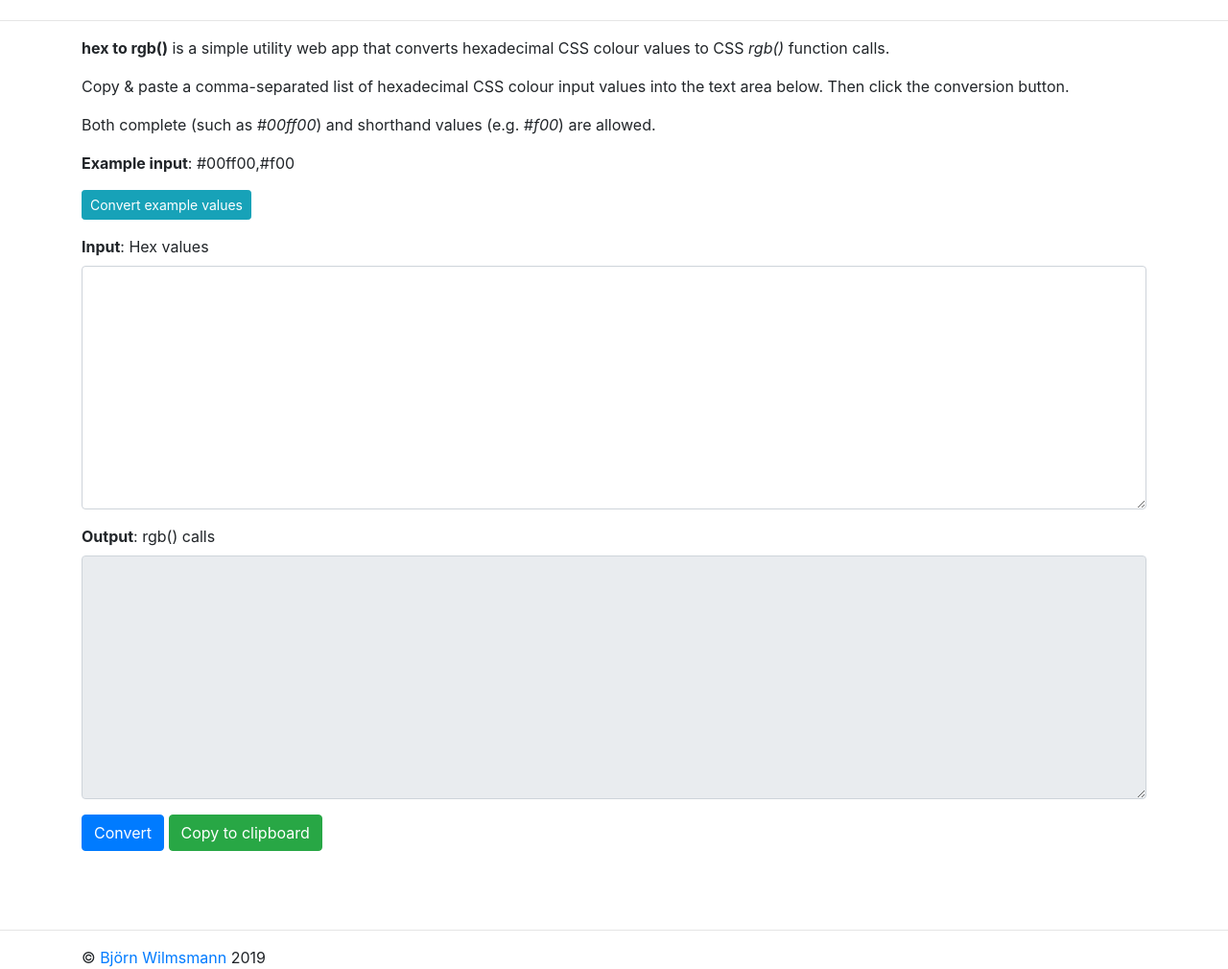
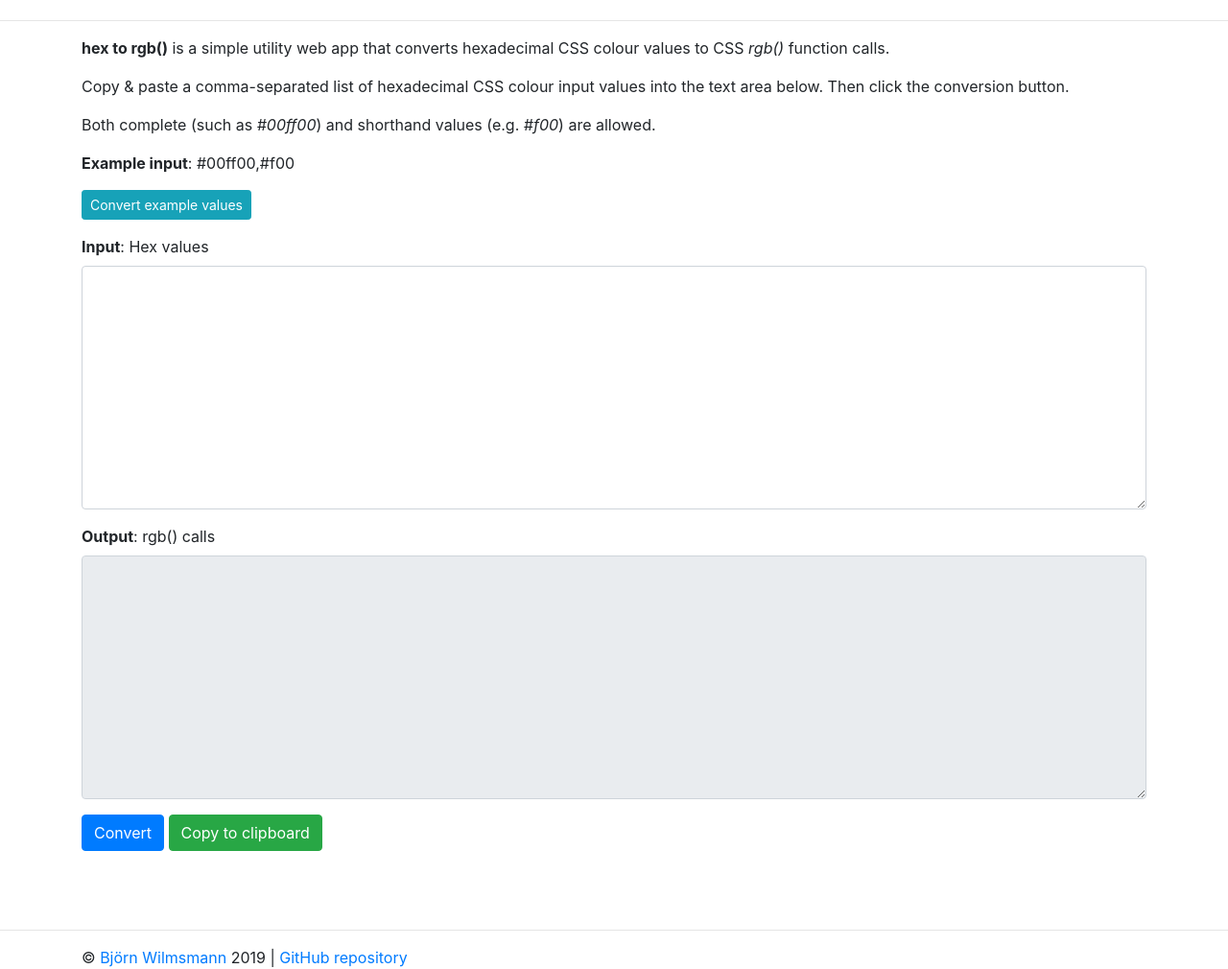
Before and after one commit to BjoernKW/hexrgb, a plain HTML site: page index.html in a window 1280 px wide. Shown: the part 51-1061 px from the top of the page at 96% size. Drawn offline with nearby package versions, Linux system fonts and the light colour scheme.

```diff
--- a/index.html
+++ b/index.html
@@ -80,7 +80,7 @@
 			<div class="row">
 				<div class="col-sm-12">
 					&copy; <a href="https://bjoernkw.com" title="Björn Wilmsman">Björn Wilmsmann</a>
-					<script>document.write(new Date().getFullYear());</script>
+					<script>document.write(new Date().getFullYear());</script> | <a href="https://github.com/BjoernKW/hexrgb" title="hexrgb">GitHub repository</a>
 				</div>
 			</div>
 		</div>
```
Also changed, not shown: 1 other file.
